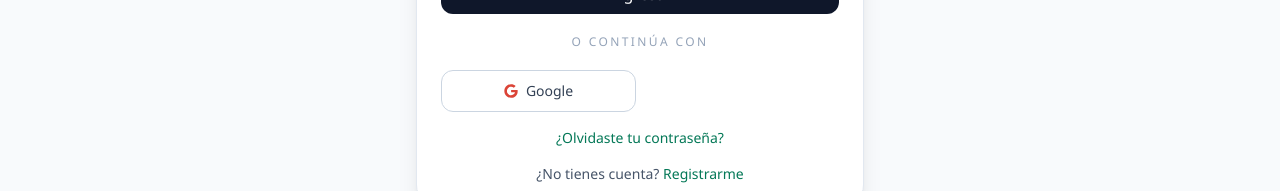
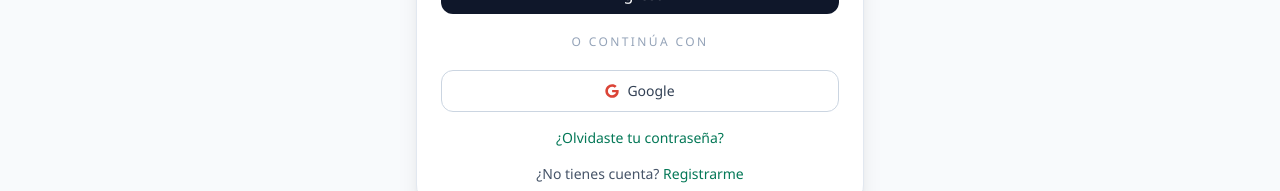
Before and after one commit to salemmanuel12-sys/bora_ecommerce, a React (Vite) app in the folder frontend/: page /user in a window 1280 px wide. Shown: the part 506-697 px from the top of the page. Built offline with nearby package versions, Linux system fonts and the light colour scheme; no server answers.

Commit message:
actulizacion de login 2

```diff
--- a/frontend/src/pages/usuarios/UsuarioLogin.jsx
+++ b/frontend/src/pages/usuarios/UsuarioLogin.jsx
@@ -172,7 +172,7 @@ function UsuarioLogin() {
             <span className="bg-white px-2">o continúa con</span>
           </div>
 
-          <div className="grid gap-2 sm:grid-cols-2">
+          <div className="grid gap-1 sm:grid-cols-1">
             <button
               type="button"
               onClick={handleGoogleLogin}
```
